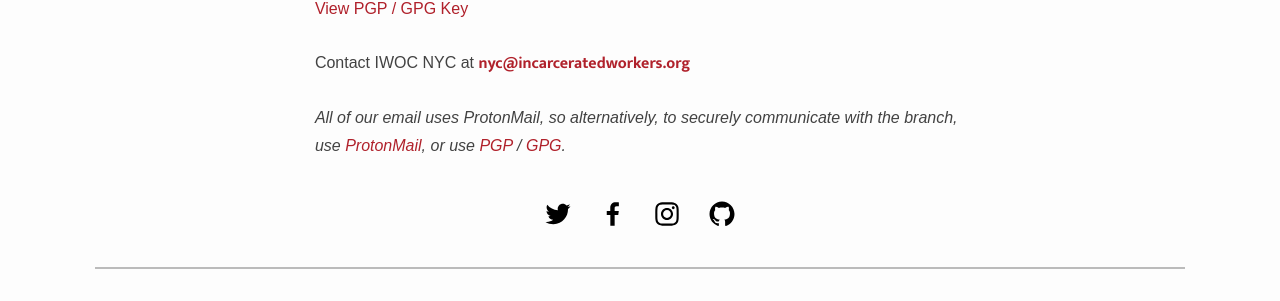
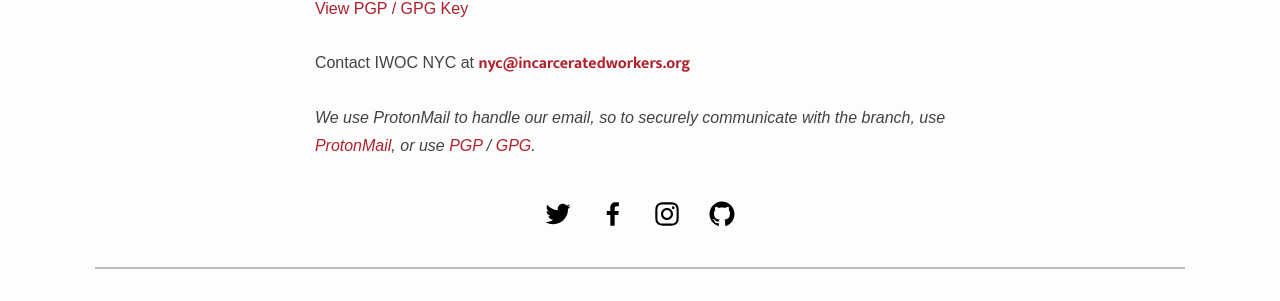
Before and after one commit to IWW-NYC-GMB/iww.nyc, a Jekyll site: the page built from contact.html, in a window 1280 px wide. Shown: the part 1114-1415 px from the top of the page. Built offline with Jekyll 4.4.1, drawn with Linux system fonts in a browser that asks for light colours; some web fonts are replaced.

Commit message:
Update contact.html

```diff
--- a/contact.html
+++ b/contact.html
@@ -319,7 +319,7 @@ K4qy8uC5J0bpyPtUSqXt58av3q0=<br>
 
 Contact IWOC NYC at <a href="mailto:nyc@incarceratedworkers.org"><strong>nyc@incarceratedworkers.org</strong></a><br><br>
 
-<em>All of our email uses ProtonMail, so alternatively, to securely communicate with the branch, use <a href="https://protonmail.com" target="_blank">ProtonMail</a>, or use <a href="https://www.openpgp.org" target="_blank">PGP</a> / <a href="https://gnupg.org" target="_blank">GPG</a>.</em>
+<em>We use ProtonMail to handle our email, so to securely communicate with the branch, use <a href="https://protonmail.com" target="_blank">ProtonMail</a>, or use <a href="https://www.openpgp.org" target="_blank">PGP</a> / <a href="https://gnupg.org" target="_blank">GPG</a>.</em>
 </p>
 </div>
 <script>
```
